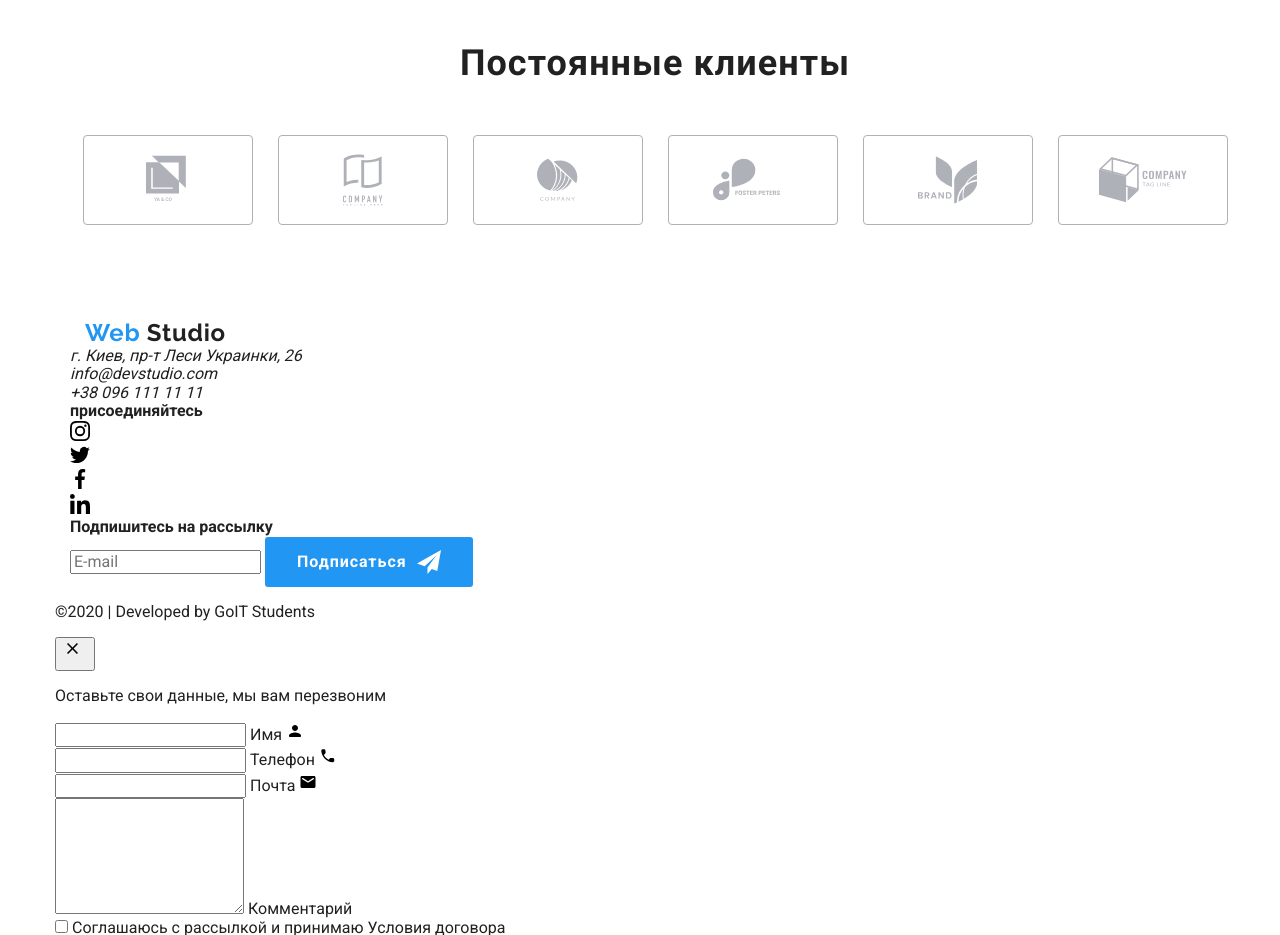
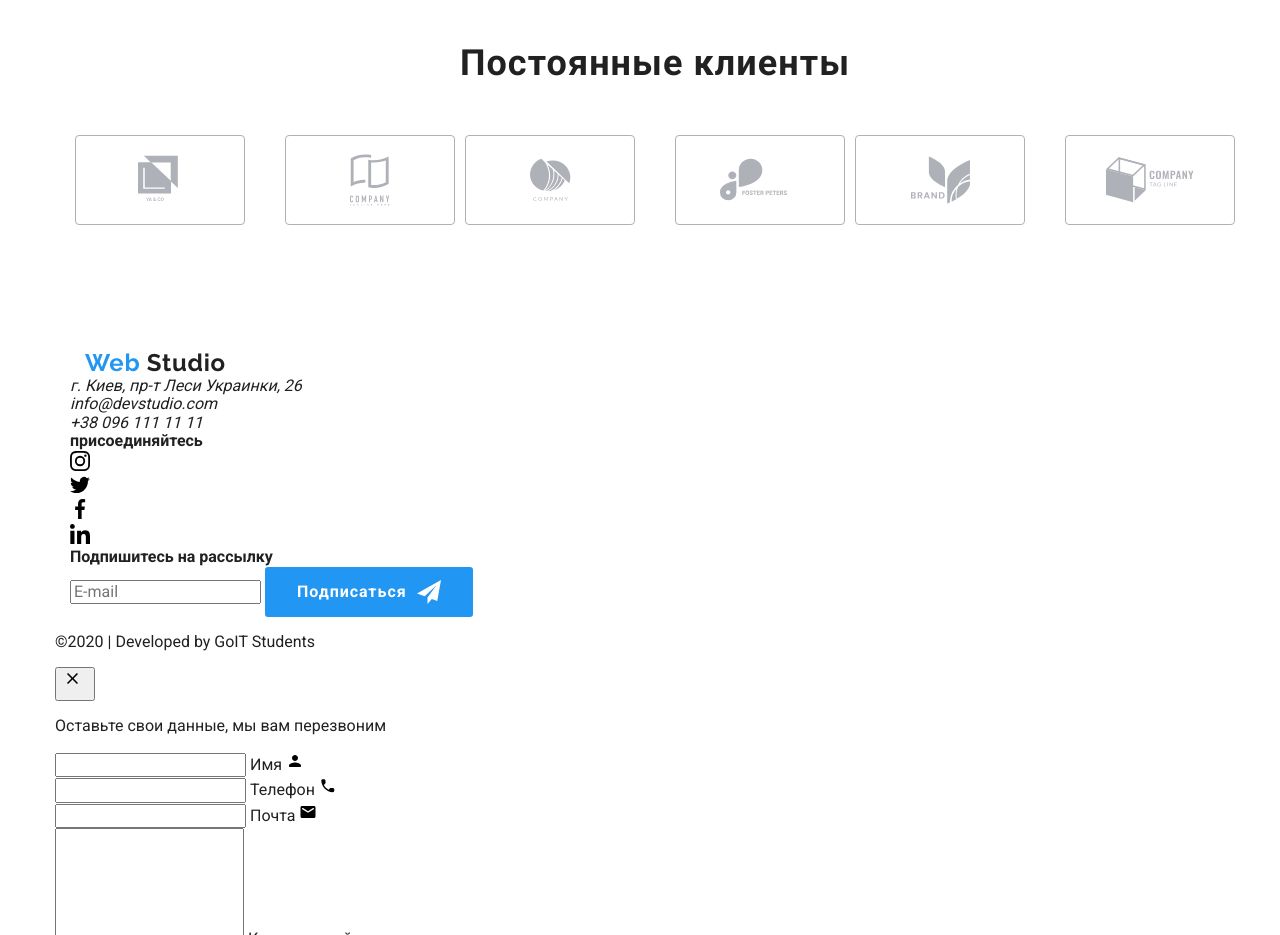
Before and after one commit to osja4ka/goit-markup-hw-08, a plain HTML site: page index.html in a window 1280 px wide. Shown: the part 2740-3675 px from the top of the page. Drawn offline with nearby package versions, Linux system fonts and the light colour scheme.

Commit message:
Cliennt mob version

```diff
--- a/sass/components/_sectionClients.scss
+++ b/sass/components/_sectionClients.scss
@@ -1,8 +1,20 @@
 @media (min-width: 480px){
+
   .clients {
+    display: flex;
+    flex-wrap: wrap;
 
+    .client:not(:nth-child(2n))
+    {
+      margin-right: 30px;
+      margin-bottom: 30px;
+}
+.client:nth-last-child(-n + 2){
+  margin-bottom: 0;
+}
 
   &-item {
+
       @include flex-content-center;
 
       width: 210px;
```
Also changed, not shown: css/main.css, css/main.min.css, 2 other files.
